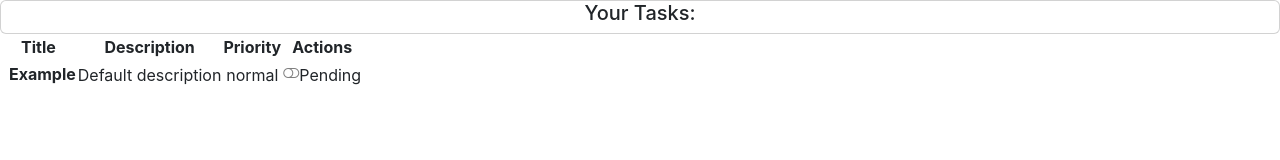
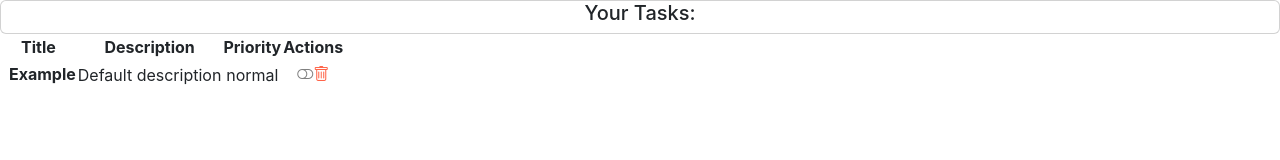
Before and after one commit to MarianoMasondo/React-Review, a React (Create React App) app: page / in a window 1280 px wide. Shown: the top 160 px of the page. Built offline with nearby package versions, Linux system fonts and the light colour scheme.

Commit message:
Toggle and trash icon

```diff
--- a/src/components/container/task_list.jsx
+++ b/src/components/container/task_list.jsx
@@ -10,7 +10,7 @@ const TaskListComponent = () => {
   const defaultTask = new Task(
     "Example",
     "Default description",
-    false,
+    true,
     LEVELS.NORMAL
     );
 
--- a/src/components/pure/task.jsx
+++ b/src/components/pure/task.jsx
@@ -28,23 +28,14 @@ const TaskComponent = ({ task }) => {
       <span className="align-middle">{task.level}</span>
       </td>
       <td>
-        {task.completed ? (
-          <i className="bi-toggle-on" style={{ color: "green" }}></i>
+        {task.completed ?
+        ( <i className="bi-toggle-on" style={{ color: "green" }}></i>
         ) : (
           <i className="bi-toggle-off" style={{ color: "grey" }}></i>
         )}
-        <span className="align-middle">
-          {task.completed ? "Completed" : "Pending"}
-        </span>
+        <i className="bi-trash" style={{ color: "tomato"}}></i>
       </td>
     </tr>
-
-    // <div>
-    //   <h2 className="task-name">Nombre: {task.name}</h2>
-    //   <h3>Descripción: {task.description}</h3>
-    //   <h4>Level: {task.level}</h4>
-    //   <h5>This task is: {task.completed ? "COMPLETED" : "PENDING"}</h5>
-    // </div>
   );
 };
 
```
